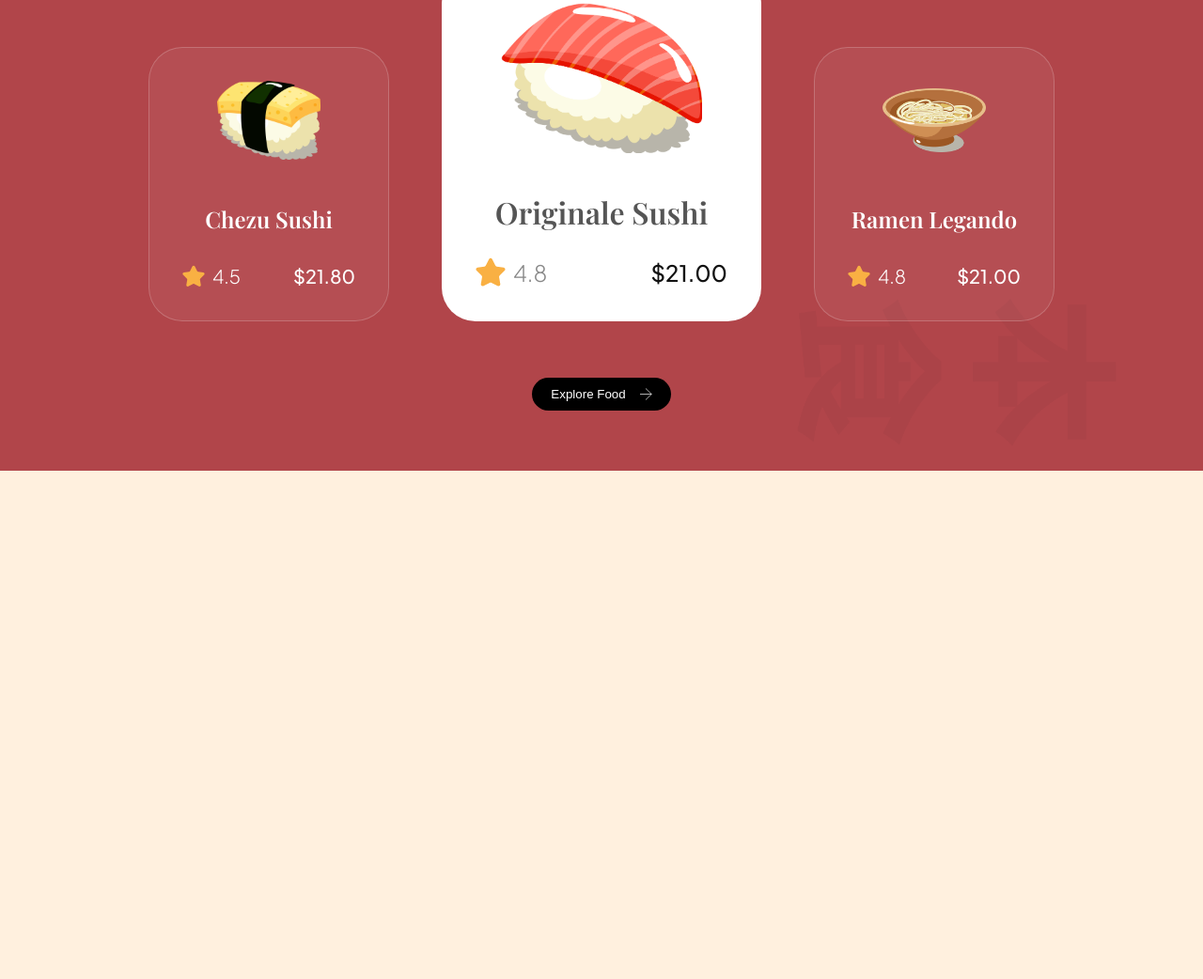
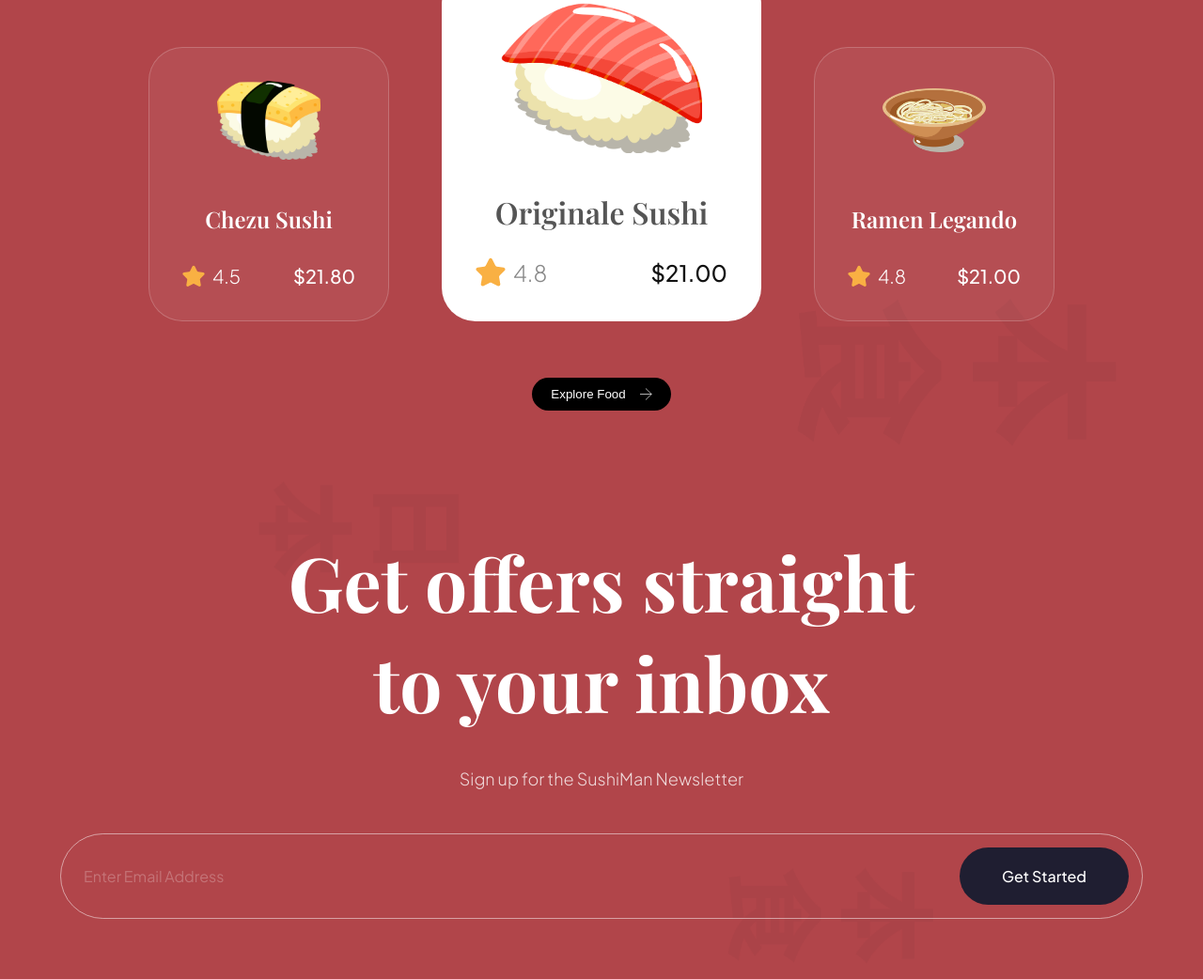
Before and after one commit to Sushil-18/Vite_Project, a website built with Vite: page index.html in a window 1280 px wide. Shown: the part 1959-3001 px from the top of the page at 94% size. Before the commit the page ends 2460 px from the top, so only its background shows below. Built offline with nearby package versions, Linux system fonts and the light colour scheme.

Commit message:
Added subscribe section

```diff
--- a/CSS/sections/subscribe.css
+++ b/CSS/sections/subscribe.css
@@ -0,0 +1,83 @@
+.subscribe {
+  padding: 64px;
+
+  background-color: var(--primary-color);
+  background-image: url("../../assets/popular_bg.png");
+  background-position: center;
+  background-repeat: no-repeat;
+  background-size: contain;
+
+  flex-direction: column;
+  overflow: hidden;
+}
+
+.subscribe_header_text h2 {
+  font-size: 80px;
+  font-weight: 600px;
+  font-family: var(--playfair-display);
+  color: #fff;
+
+  text-align: center;
+}
+
+.subscribe_header_text p {
+  font-size: 18px;
+  font-family: var(--plus-jakarta-sans);
+  font-weight: 300;
+  line-height: 36px;
+
+  margin-top: 32px;
+  text-align: center;
+  color: rgba(255, 255, 255, 0.8);
+}
+
+.Input_your_email {
+  display: flex;
+  justify-content: center;
+  align-items: center;
+
+  min-width: 240px;
+  margin-top: 40px;
+
+  padding: 14px 14px 14px 24px;
+  gap: 10px;
+
+  border: 1px solid rgba(255, 255, 255, 0.5);
+  border-radius: 46px;
+}
+.email_id_as_input {
+  flex: 1;
+  font-size: 16px;
+  font-weight: 400px;
+  font-family: var(--plus-jakarta-sans);
+
+  color: #fff;
+  opacity: 0.5;
+
+  background: transparent;
+  border: none;
+  outline: none;
+}
+.email_id_as_input::placeholder {
+  color: #fff;
+  opacity: 0.5;
+}
+
+.get_started_button {
+  padding: 20px;
+
+  min-width: 180px;
+
+  font-size: 16px;
+  font-weight: 500;
+  font-family: var(--plus-jakarta-sans);
+  color: #fff;
+  text-align: center;
+
+  background: var(--black-400);
+  border-radius: 46px;
+  border: none;
+  outline: none;
+
+  cursor: pointer;
+}
--- a/index.html
+++ b/index.html
@@ -103,7 +103,7 @@
     </section>
 
     <section class="popular_food">
-      <div class="popular_food_title">
+      <div class="popular_food_title" data-aos="flip-up">
         <h2>Popular Food / 人気</h2>
       </div>
 
@@ -175,9 +175,18 @@
       </div>
     </section>
 
+<section class="subscribe">
+  <div class="subscribe_header_text">
+    <h2 data-aos="flip-down">Get offers straight <br/>
+      to your inbox</h2>
+    <p ata-aos="fade-up">Sign up for the SushiMan Newsletter</p>
+  </div>
 
-
-
+  <div class="Input_your_email" data-aos="fade-up">
+    <input class="email_id_as_input" type="text" placeholder="Enter Email Address">
+    <button class="get_started_button">Get Started</button>
+  </div>
+</section>
 
     <script src="js/Script.js" type="module"></script>
   </body>
```
